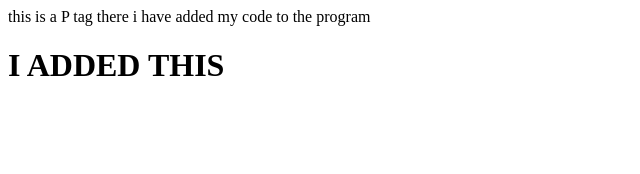
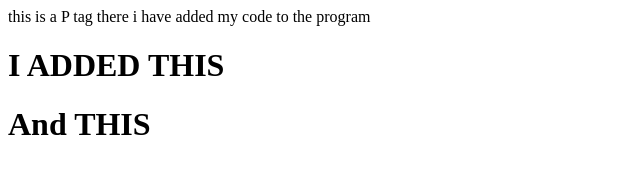
Before and after one commit to marids15/mm-200-projekt, a plain HTML site: page testingThing.html in a window 1280 px wide. Shown: the whole page, without its empty margins (0-640 px from the left). Drawn offline with Linux system fonts and the light colour scheme.

Commit message:
Update testingThing.html

```diff
--- a/testingThing.html
+++ b/testingThing.html
@@ -9,5 +9,6 @@
     <p1>there i have added my code to the program</p1>
 
     <h1>I ADDED THIS<h1>
+        <h1>And THIS<h1>
 </body>
 </html>
```
